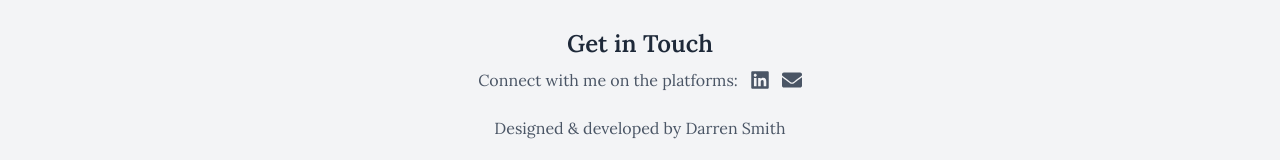
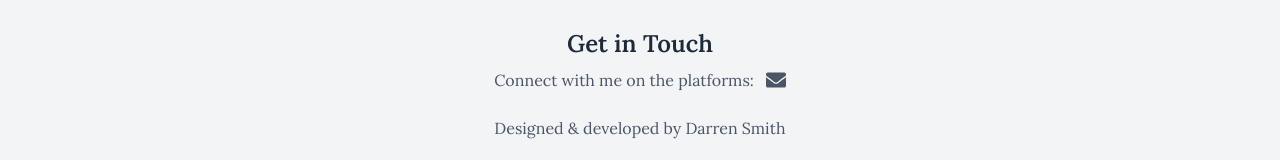
Before and after one commit to DarrenSmith10/Tina_Fashion, a Next.js app: page / in a window 1280 px wide. Shown: the part 2647-2807 px from the top of the page. Built offline with nearby package versions, Linux system fonts and the light colour scheme.

Commit message:
temporay remove linkedIn Link for now.

```diff
--- a/src/components/Footer.tsx
+++ b/src/components/Footer.tsx
@@ -1,4 +1,6 @@
-import { FaLinkedin, FaEnvelope } from 'react-icons/fa';
+import { FaEnvelope } from 'react-icons/fa';
+
+
 
 export default function Footer() {
   return (
@@ -7,15 +9,7 @@ export default function Footer() {
       <div className="mb-6 flex items-center justify-center gap-3 text-gray-600">
         <p>Connect with me on the platforms:</p>
 
-        <a
-          href="https://linkedin.com/in/yourprofile"
-          target="_blank"
-          rel="noopener noreferrer"
-          aria-label="LinkedIn"
-          className="text-xl transition-opacity hover:opacity-50"
-        >
-          <FaLinkedin />
-        </a>
+
 
         <a
           href="mailto:justinasmith@tinnikadesign.co.uk"
```
